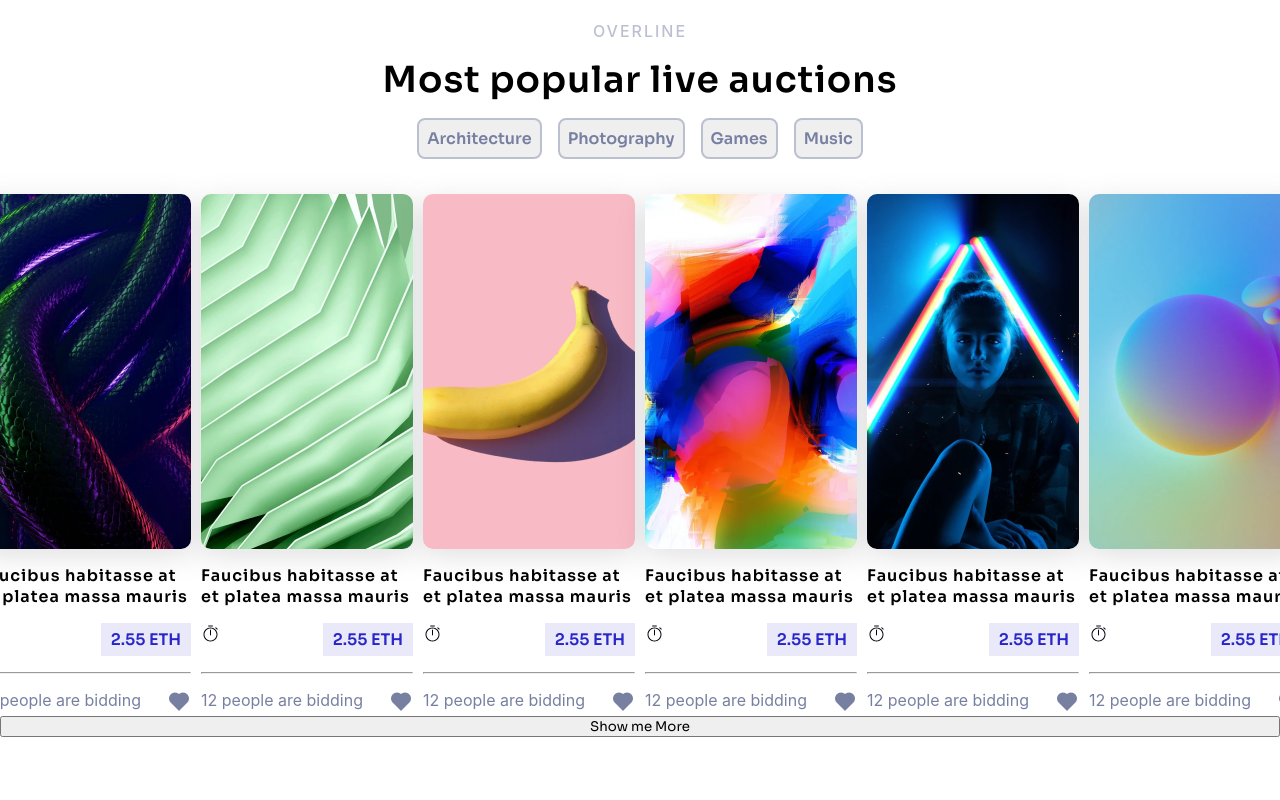
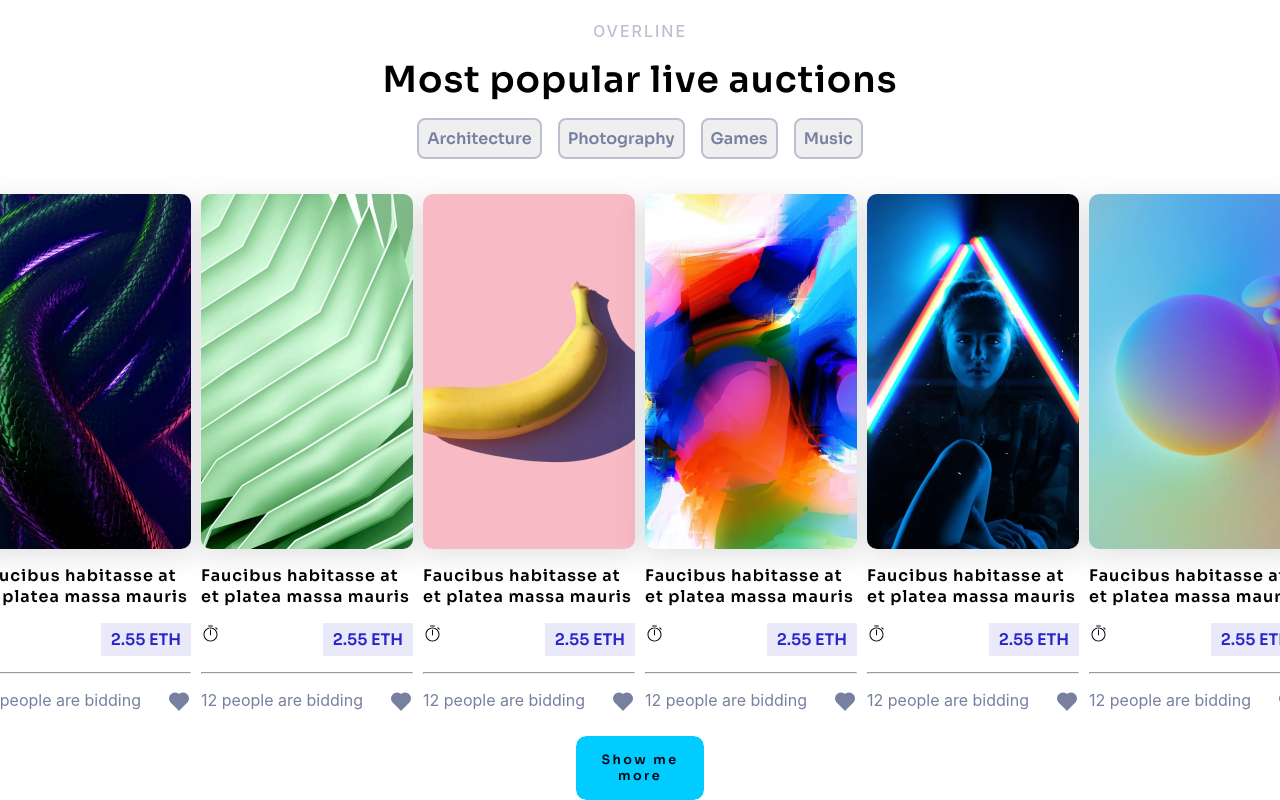
Before and after one commit to LazanIT/NFT-Market-Copy, a website: page index.html in a window 1280 px wide. Shown: the part 3810-4610 px from the top of the page. Before the commit the page ends 4547 px from the top, so only its background shows below. Drawn offline with nearby package versions, Linux system fonts and the light colour scheme.

Commit message:
Finished style for show me more button

```diff
--- a/custom-css/components/_variables.scss
+++ b/custom-css/components/_variables.scss
@@ -5,6 +5,7 @@ $blue-purple: #2a27c9;
 $light-gray: #bbc0d0;
 $white-color: #fff;
 $primary-purple-dark: rgba(42, 39, 201, 1);
+$color: #0cf;
 
 // Background color
 $purple-linear-gradient: linear-gradient(104deg, #4745d0 0%, #2a27c9 60.23%);
--- a/custom-css/section/_live-auction.scss
+++ b/custom-css/section/_live-auction.scss
@@ -96,4 +96,52 @@
       }
     }
   }
+
+  .button {
+    margin: 20px auto 0 auto;
+    border: none;
+    background: transparent;
+    width: 10%;
+    height: 5%;
+    display: inline-block;
+    padding: 1rem;
+    border-radius: 10px;
+    color: $black;
+    font-weight: $weight-600;
+    font-size: 0.8rem;
+    letter-spacing: 0.15rem;
+    transition: all 0.3s;
+    position: relative;
+    overflow: hidden;
+    z-index: 1;
+  }
+  .button:after {
+    content: "";
+    position: absolute;
+    bottom: 0;
+    left: 0;
+    width: 100%;
+    height: 100%;
+    background-color: #0cf;
+    border-radius: 10px;
+    z-index: -2;
+  }
+  .button:before {
+    content: "";
+    position: absolute;
+    bottom: 0;
+    left: 0;
+    width: 0%;
+    height: 100%;
+    background-color: #008fb3;
+    transition: all 0.3s;
+    border-radius: 10px;
+    z-index: -1;
+  }
+  .button:hover {
+    color: #fff;
+  }
+  .button:hover:before {
+    width: 100%;
+  }
 }
--- a/index.html
+++ b/index.html
@@ -588,7 +588,8 @@
           </div>
         </div>
       </article>
-      <button type="button">Show me More</button>
+
+      <button href="#" class="button">Show me more</button>
     </section>
 
     <!-- Custom JS connection -->
```
Also changed, not shown: css/style.css.
